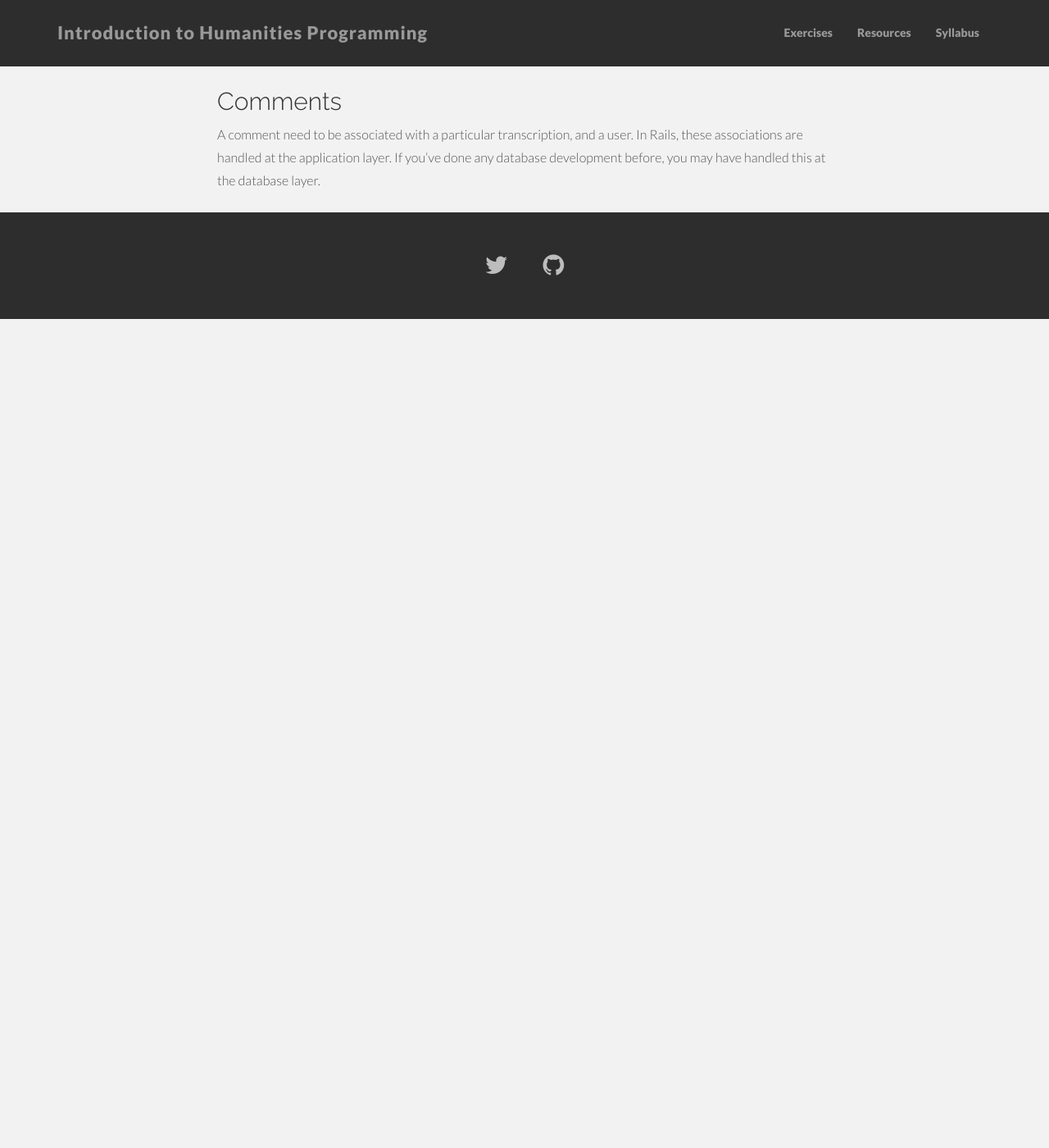
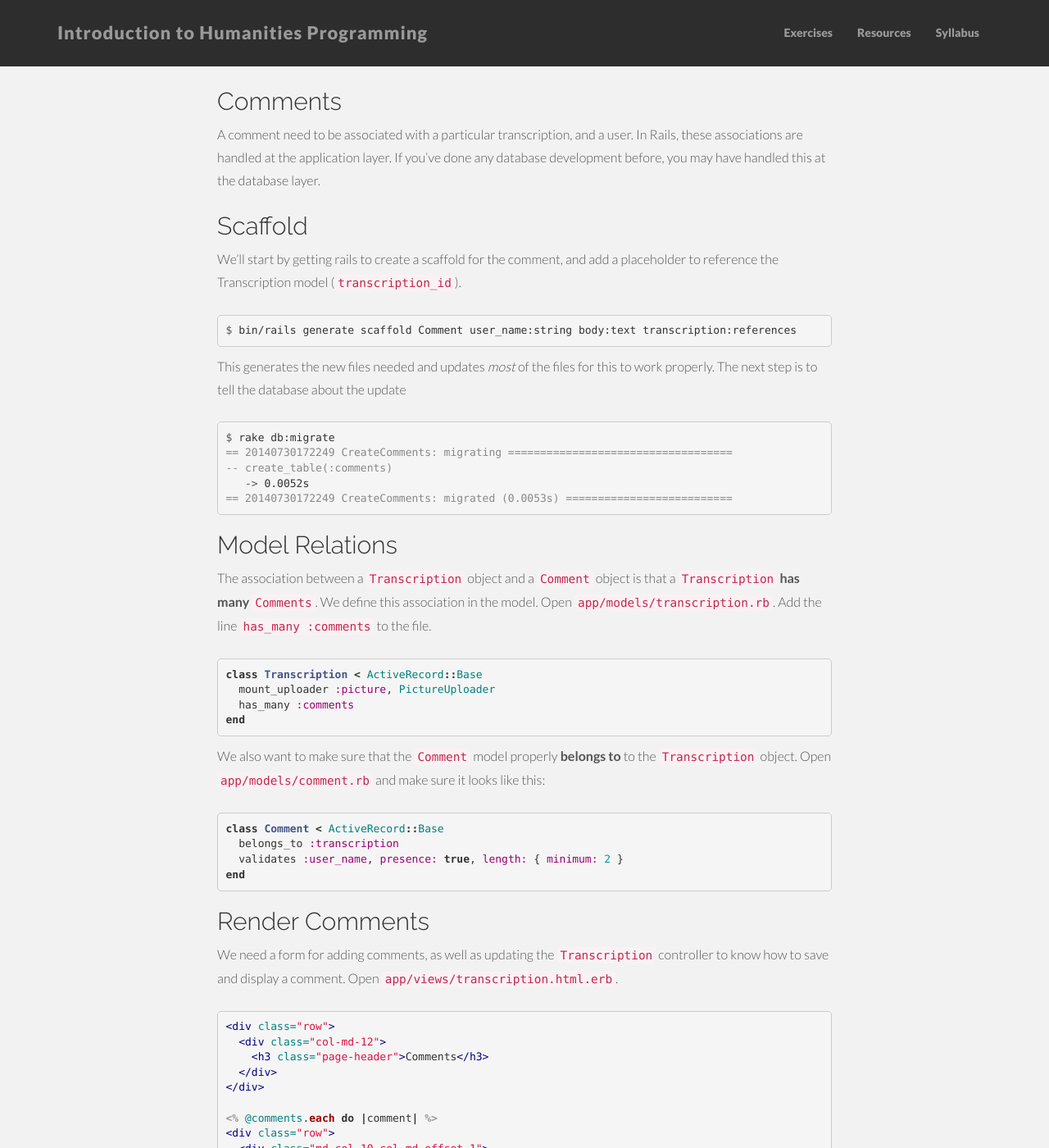
Before and after one commit to humanitiesprogramming/humanitiesprogramming.github.io, a Jekyll site: the page built from exercise-rails10.md, in a window 1280 px wide and 1400 px high, scrolled down 270 px. Shown: the whole window at 82% size. Built offline with Jekyll 4.4.1, drawn with Linux system fonts in a browser that asks for light colours; nearby versions of some CDN libraries; before the commit the page ends 900 px from its top, so only the background shows below that; some of the changed text lies outside the part shown.

Commit message:
Finishes off adding comments

```diff
--- a/exercise-rails10.md
+++ b/exercise-rails10.md
@@ -19,3 +19,183 @@ A comment need to be associated with a particular transcription, and a user. In
 Rails, these associations are handled at the application layer. If you've done
 any database development before, you may have handled this at the database
 layer.
+
+## Scaffold
+
+We'll start by getting rails to create a scaffold for the comment, and add a
+placeholder to reference the Transcription model (`transcription_id`).
+
+{% highlight console %}
+$ bin/rails generate scaffold Comment user_name:string body:text transcription:references
+{% endhighlight %}
+
+This generates the new files needed and updates *most* of the files for this to
+work properly. The next step is to tell the database about the update
+
+{% highlight console %}
+$ rake db:migrate
+== 20140730172249 CreateComments: migrating ===================================
+-- create_table(:comments)
+   -> 0.0052s
+== 20140730172249 CreateComments: migrated (0.0053s) ==========================
+{% endhighlight %}
+
+## Model Relations
+
+The association between a `Transcription` object and a `Comment` object is that
+a `Transcription` **has many** `Comments`. We define this association in the
+model. Open `app/models/transcription.rb`. Add the line `has_many :comments` to
+the file.
+
+{% highlight ruby %}
+class Transcription < ActiveRecord::Base
+  mount_uploader :picture, PictureUploader
+  has_many :comments
+end
+{% endhighlight %}
+
+We also want to make sure that the `Comment` model properly **belongs to** to
+the `Transcription` object. Open `app/models/comment.rb` and make sure it looks
+like this:
+
+{% highlight ruby %}
+class Comment < ActiveRecord::Base
+  belongs_to :transcription
+  validates :user_name, presence: true, length: { minimum: 2 }
+end
+{% endhighlight %}
+
+## Render Comments
+
+We need a form for adding comments, as well as updating the `Transcription`
+controller to know how to save and display a comment. Open
+`app/views/transcription.html.erb`.
+
+{% highlight rhtml %}
+<div class="row">
+  <div class="col-md-12">
+    <h3 class="page-header">Comments</h3>
+  </div>
+</div>
+
+<% @comments.each do |comment| %>
+<div class="row">
+  <div class="md-col-10 col-md-offset-1">
+    <div class="comment">
+      <p><strong><%= comment.user_name %></strong></p>
+      <%= simple_format comment.body %>
+    </div>
+  </div>
+</div>
+<% end %>
+
+<%= render 'comments/form' %>
+{% endhighlight %}
+
+We also need to tell the `Transcription` controller about the comment. Open
+`app/controllers/transcriptions_controller.rb` and add find the `show` method.
+Update the method to read like this:
+
+{% highlight ruby %}
+def show
+  @comments = @transcription.comments.all
+  @comment = @transcription.comments.build
+end
+{% endhighlight %}
+
+Now open the comment form (`app/views/comments/_form.html.erb`) and update the
+styles:
+
+{% highlight rhtml %}
+<div class="row">
+  <div class="md-col-12">
+    <h2 class="page-header">New Comment</h2>
+  </div>
+</div>
+
+<div class="row">
+  <div class="md-col-4 col-md-offset-1">
+    <%= form_for(@comment) do |f| %>
+      <% if @comment.errors.any? %>
+        <div id="error_explanation">
+          <h2><%= pluralize(@comment.errors.count, "error") %> prohibited this comment from being saved:</h2>
+
+          <ul>
+          <% @comment.errors.full_messages.each do |message| %>
+            <li><%= message %></li>
+          <% end %>
+          </ul>
+        </div>
+      <% end %>
+
+      <%= f.hidden_field :transcription_id %>
+
+      <div class="form-group">
+        <%= f.label :user_name %><br>
+        <%= f.text_field :user_name, class: "form-control", placeholder: "Your Name" %>
+      </div>
+      <div class="form-group">
+        <%= f.label :body %><br>
+        <%= f.text_area :body, class: "form-control", placeholder: "Comment", rows: 5 %>
+      </div>
+
+    <div class="actions">
+      <%= f.submit "Save", class: "btn btn-default" %>
+    </div>
+  <% end %>
+  </div>
+</div>
+{% endhighlight %}
+
+## Flow
+Try out your newly added feature. Notice anything annoying? Yeah, when you post
+a comment, the `Comment` controller takes over and takes you to the `index`
+view for the transcription. Let's update this action so when you add a new
+comment, you go back to the transcription.
+
+Open `app/controllers/comments_controller.rb` and find the `create` method.
+Update it to read as follows:
+
+{% highlight ruby %}
+# POST /comments
+# POST /comments.json
+def create
+  @comment = Comment.new(comment_params)
+  @transcription = @comment.transcription
+
+  respond_to do |format|
+    if @comment.save
+      format.html { redirect_to transcription_path(@transcription), notice: 'Comment was successfully created.' }
+    else
+      format.html { render :new }
+      format.json { render json: @comment.errors, status: :unprocessable_entity }
+    end
+  end
+end
+{% endhighlight %}
+
+## Git
+
+Don't forget to add the new files and commit them in `git`, and also push them
+to github!
+
+{% highlight console %}
+$ git add .
+$ git commit -am Implements comments on the Transcription"
+$ git push origin master
+{% endhighlight %}
+
+
+## Summary
+
+There's a lot of code here, but they're mainly updates to code that Rails
+generated for you. Most of the "work" here is actually going to the [Bootstrap
+documentation][boostrap] to add the appropriate HTML markup and CSS classes to
+produce the desired layout. This exercise did get in to some of the specifics
+of creating associated models in Rails that encapsolates different ideas that
+are *hopefully* easy to reason about. You can now build out many more features
+using these techniques.
+
+
+
+[bootstrap]: http://getbootstrap.com/css/
```
Also changed, not shown: exercise-rails2.md (+1 -1 lines).
